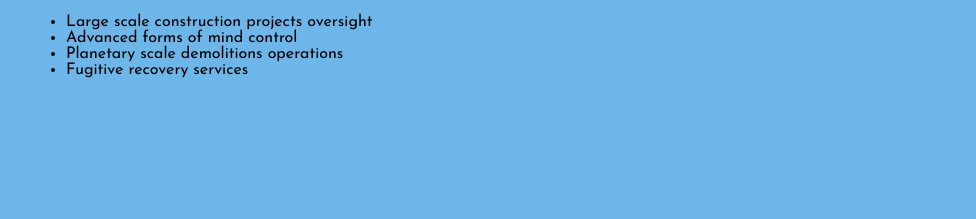
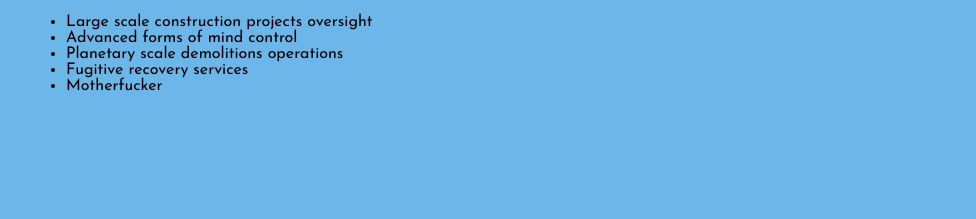
Before and after one commit to bnchrvth/bnchrvth.github.io, a plain HTML site: page index.html in a window 1280 px wide. Shown: the part 158-377 px from the top of the page, 304-1280 px from the left. Drawn offline with Linux system fonts and the light colour scheme.

Commit message:
Update index.html

```diff
--- a/index.html
+++ b/index.html
@@ -30,6 +30,7 @@
      <li>Advanced forms of mind control</li>
      <li>Planetary scale demolitions operations</li>
      <li>Fugitive recovery services</li>
+     <li>Motherfucker</li>
   </ul>
     </div>
   </section>
```
